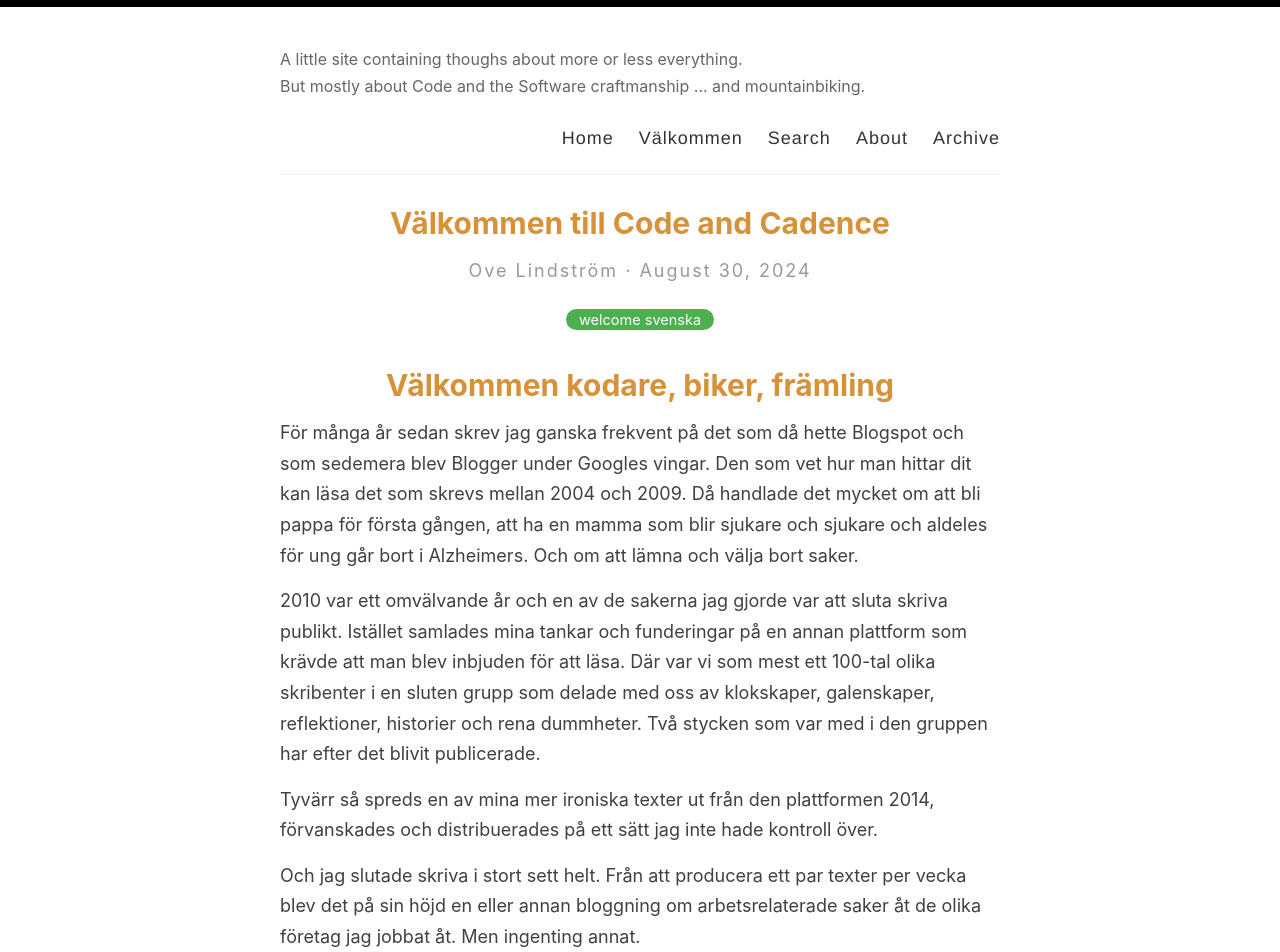
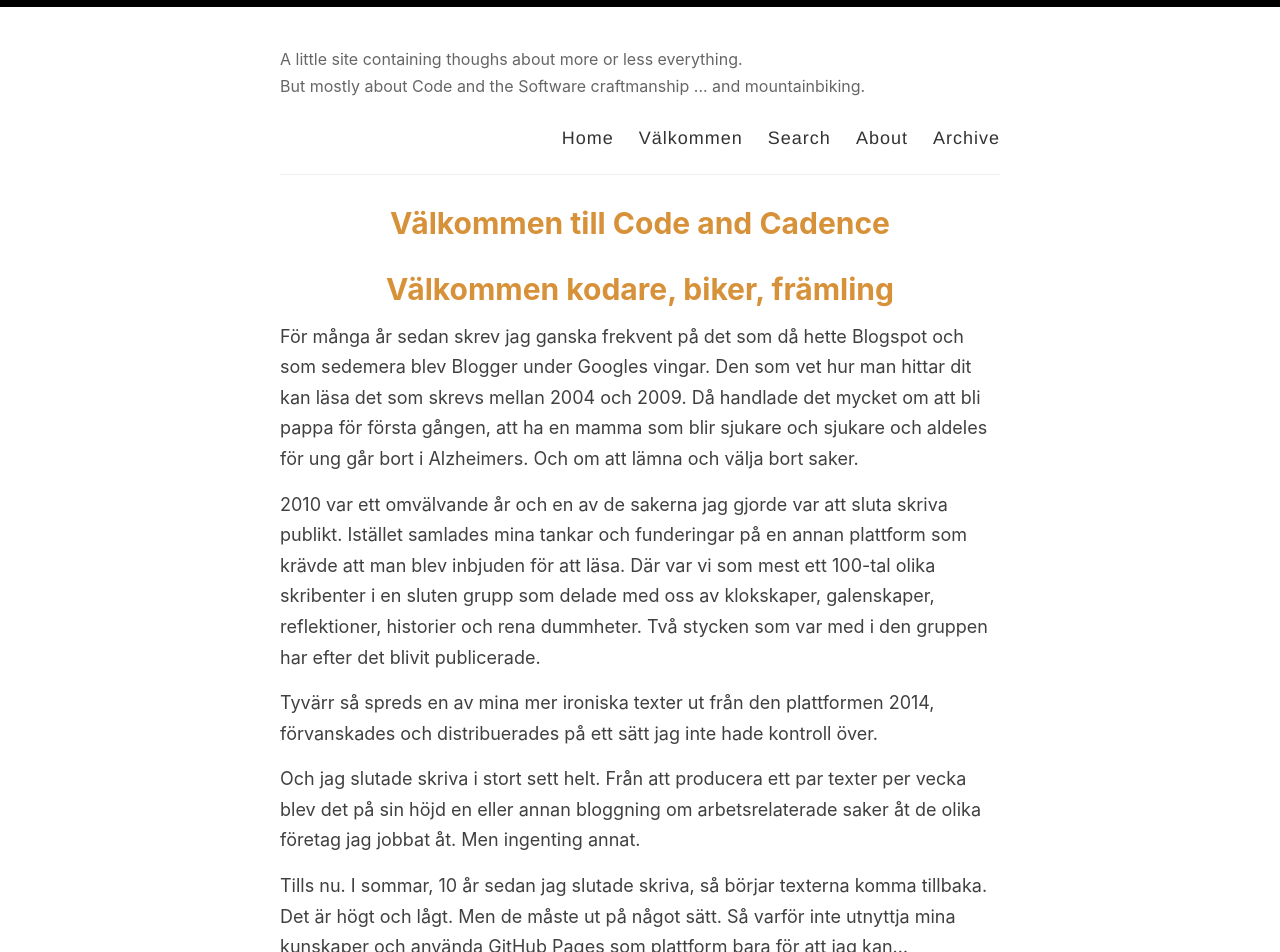
Before and after one commit to ovelindstrom/ovelindstrom.github.io, a Jekyll site: the page built from _pages/welcome-to-svenska.md, in a window 1280 px wide and 1400 px high, scrolled down 219 px. Shown: the top 952 px of the window. Built offline with Jekyll 4.4.1, drawn with Linux system fonts in a browser that asks for light colours.

Commit message:
Flytta svenska välkomstsidan

```diff
--- a/_pages/welcome-to-svenska.md
+++ b/_pages/welcome-to-svenska.md
@@ -1,8 +1,7 @@
 ---
-layout: post
+layout: page
 title:  "Välkommen till Code and Cadence"
-date:   2024-08-30 15:57:15 +0200
-categories: welcome svenska
+permalink: /welcome-to-svenska/
 ---
 # Välkommen kodare, biker, främling
 
```
